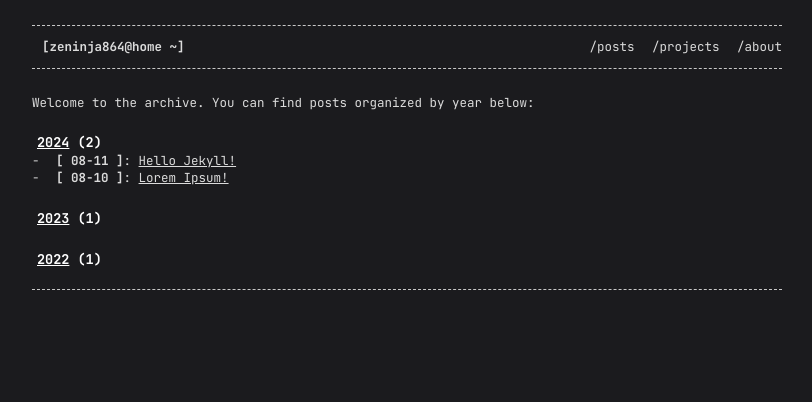
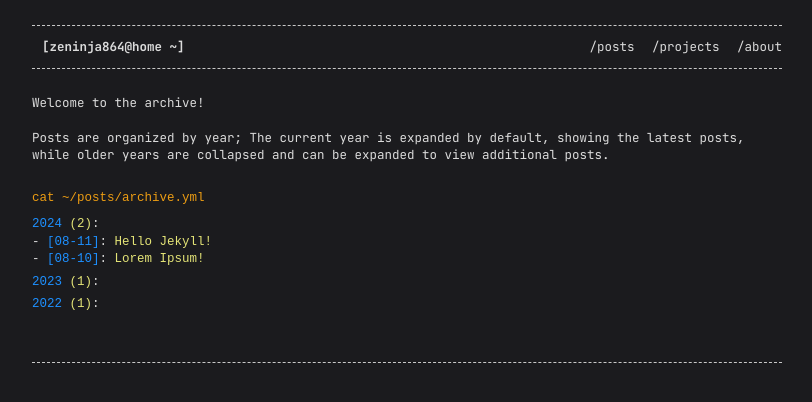
Before and after one commit to ZeNinja864/zeninja864.github.io, a Jekyll site: the page built from archive.html, in a window 1280 px wide. Shown: the top 402 px of the page, without its empty margins (233-1045 px from the left). Built offline with Jekyll 4.4.1, drawn with Linux system fonts in a browser that asks for light colours.

```diff
--- a/_layouts/archive.html
+++ b/_layouts/archive.html
@@ -4,51 +4,56 @@
         <meta charset="utf-8">
         <meta name="viewport" content="width=device-width, initial-scale=1.0" />
 
-        <title>{{ page.permalink }}</title>
-
         {% include page-meta.html %}
 
         <link rel="stylesheet" href="{{ '../assets/css/main-dark.css' | relative_url }}">
+
+        <script src="{{ '/assets/scripts/cursor.js' | relative_url }}" defer></script>
+
+        <style>
+            .post-link {
+              color: inherit; /* Inherit color from parent */
+              text-decoration: none; /* Remove underline by default */
+            }
+            .post-link:hover {
+              text-decoration: none; /* Underline on hover */
+            }
+          </style>
     </head>
     <body>
         <div class="container">
             <header>
                 {% include page-header.html %}
             </header>
-
-            <p>Welcome to the archive. You can find posts organized by year below:</p>
+            <main>
+                <p>Welcome to the archive!</p>
+                <br>
+                <p>Posts are organized by year; The current year is expanded by default, showing the latest posts, while older years are collapsed and can be expanded to view additional posts.</p>
+                <br>
+                <figure class="highlight"><pre><code class="language-yaml" data-lang="yaml"><span class="s">cat ~/posts/archive.yml</span></code></pre></figure>
 
                 {% assign years = site.posts | group_by_exp:"post", "post.date | date: '%Y'" %}
                 {% assign sorted_years = years | sort: "name" | reverse %}
 
                 {% assign date = '' %}
-            {% assign post_count = 0 %}
                 {% for year in sorted_years %}
                     {% assign currentdate = year.name %}
                     {% if currentdate != date %}
-                    {% unless forloop.first %}</ul></div>{% endunless %}
-                    <h1 id="y{{ currentdate }}" onclick="togglePosts('posts-{{ currentdate }}')" style="cursor: pointer;">
-                        <span id="arrow-{{ currentdate }}" style="margin-right: 5px;"><!-- {% if forloop.first %}⬇️{% else %}➡️{% endif %} --></span>
-                        <span style="text-decoration: underline;">{{ currentdate }}</span> ({{ year.items | size }})
-                    </h1>
+                        {% unless forloop.first %}</div>{% endunless %}
+
+                        <figure class="highlight"><code class="language-yaml" data-lang="yaml"><span class="na" id="y{{ currentdate }}" onclick="togglePosts('posts-{{ currentdate }}')" style="cursor: pointer;">{{ currentdate }} <span class="no">({{ year.items | size }})</span></span><span class="pi">:</span>
                         <div id="posts-{{ currentdate }}" style="display: {% if forloop.first %}block{% else %}none{% endif %};">
-                    <ul>
                         {% assign date = currentdate %}
-                    {% assign post_count = 0 %}
                     {% endif %}
 
                     {% for post in year.items %}
-                    {% if post_count < 5 %}
-                        <li>
-                            <strong>[ {{ post.date | date: "%m-%d" }} ]</strong>: <a href="{{ post.url }}">{{ post.title }}</a>
-                        </li>
-                        {% assign post_count = post_count | plus: 1 %}
-                    {% endif %}
+                        <span class="pi">-</span> <span class="na">[{{ post.date | date: "%m-%d" }}]</span><span class="pi">:</span> <span class="no"><a href="{{ post.url }}" class="post-link">{{ post.title }}</a></span><br>
                     {% endfor %}
 
-                {% if forloop.last and post_count > 0 %}</ul></div>{% endif %}
+                    {% if forloop.last and year.items.size > 0 %}</div>{% endif %}
                 {% endfor %}
 
+                <figure class="highlight"><pre><code class="language-yaml" data-lang="yaml"><span class="s"><span id="cursor">█</span></span></code></pre></figure>
 
                 <script>
                     function togglePosts(id) {
--- a/about.html
+++ b/about.html
@@ -55,5 +55,4 @@ In this website you can find out more about my <a href="/projects">projects</a>
     <li>ETH/ERC20: 0x3F9561eCbeb59Ca88710A32f4bb5eD0a26cA07E8</li>
 </ul>
 
-<br>
 <figure class="highlight"><pre><code class="language-yaml" data-lang="yaml"><span class="s"><span id="cursor">█</span></span></code></pre></figure>
--- a/projects.html
+++ b/projects.html
@@ -44,5 +44,4 @@ My primary bot is Nixi, which I created for my Xeriscape community, which levera
 
 Additionally, I’ve built BrewMaster, an sandbox designed for my wife, Raizenith, and myself. BrewMaster is our playground for exploring <a href="https://discord.js.org/">Discord.js</a>, as well as diving into the broader <a href="https://www.javascript.com/">JavaScript</a> and <a href="https://www.typescriptlang.org/">TypeScript</a> ecosystems with the help of <a href="https://nodejs.org/">Node.JS</a>.</p>
 
-<br>
 <figure class="highlight"><pre><code class="language-yaml" data-lang="yaml"><span class="s"><span id="cursor">█</span></span></code></pre></figure>
```
Also changed, not shown: other parts of _layouts/archive.html (+1 -2 lines), _layouts/blog.html (+23 -12 lines), _layouts/post.html (+6 -1 lines). Lines whose indentation alone changed are shown as unchanged.
